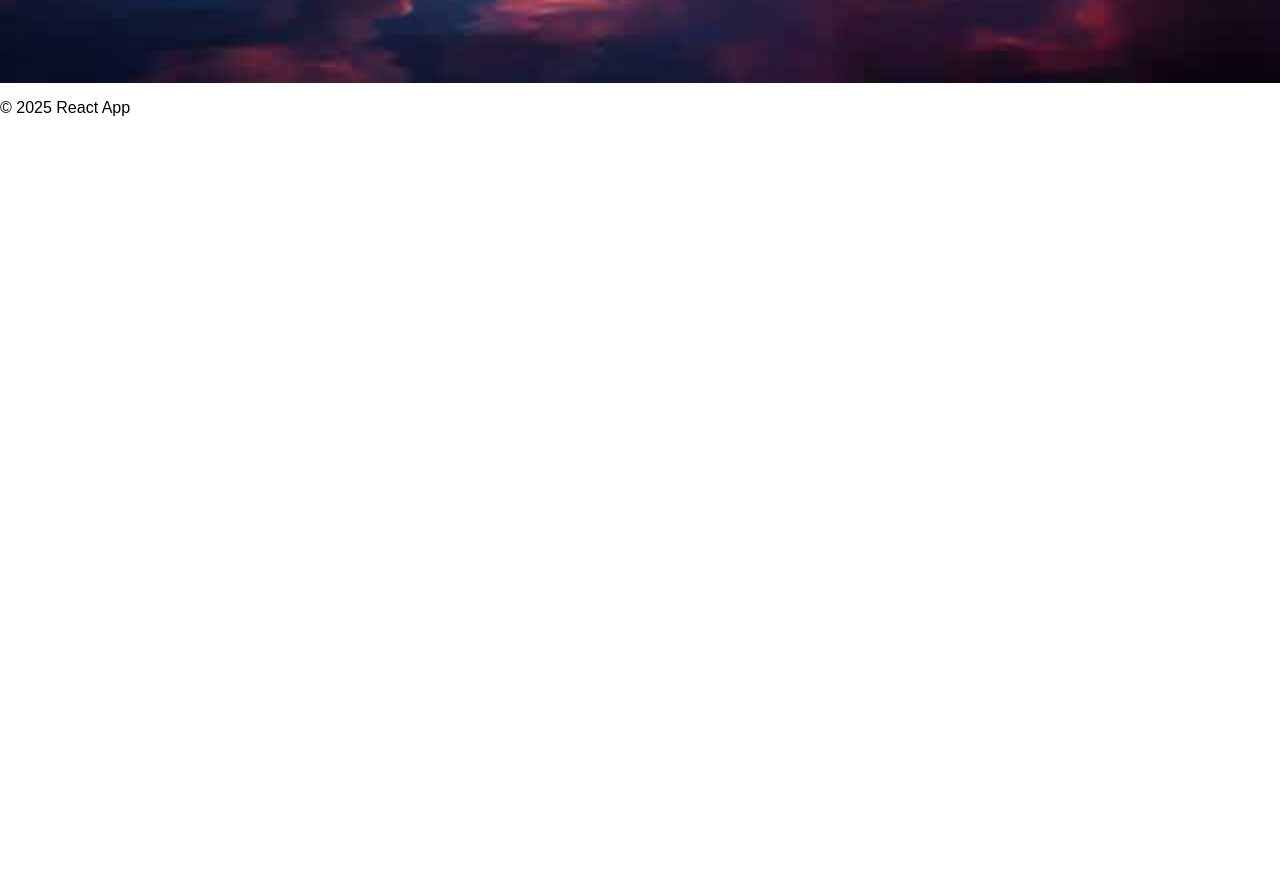
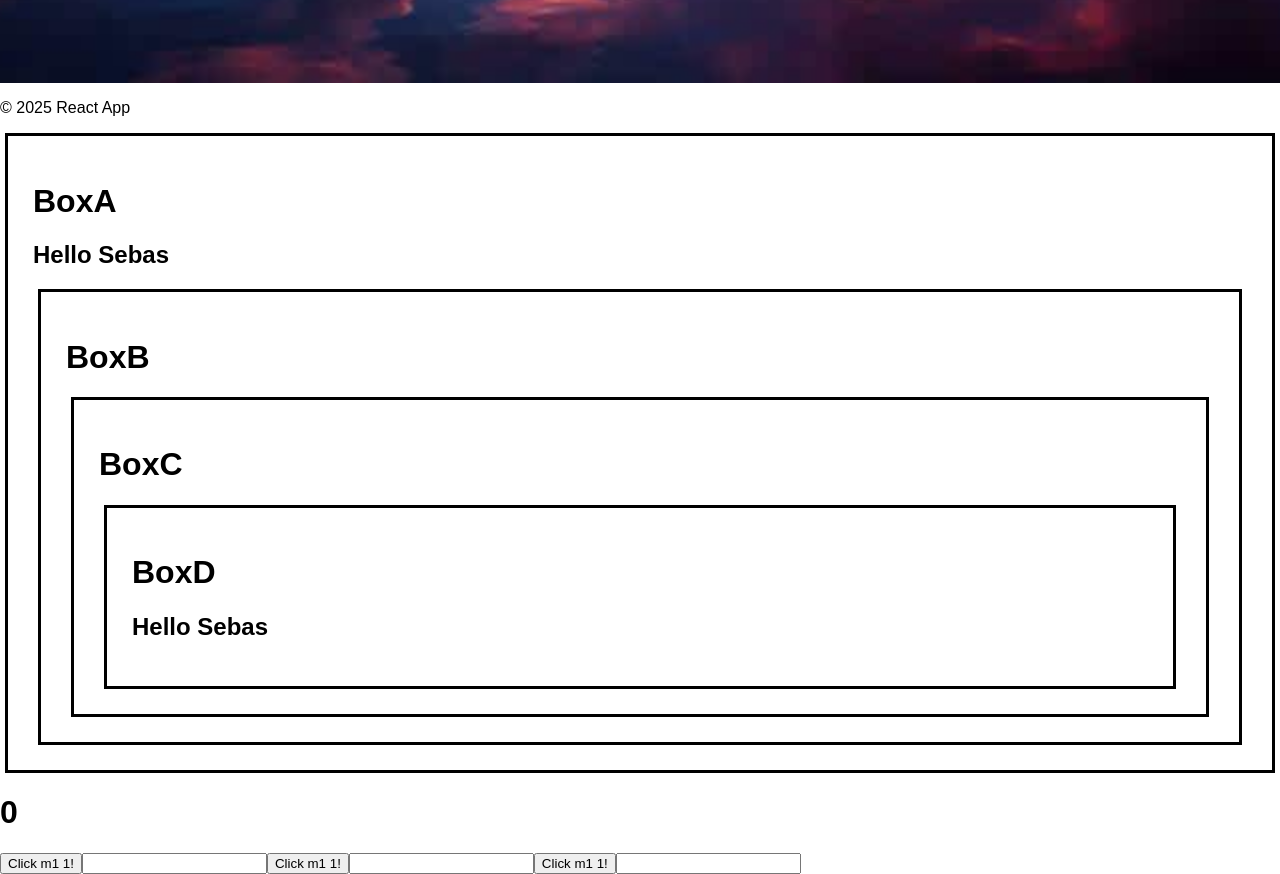
Before and after one commit to sebitcode/react-app, a React (Vite) app: page / in a window 1280 px wide. Shown: the part 3944-4818 px from the top of the page. Before the commit the page ends 4077 px from the top, so only its background shows below. Built offline with nearby package versions, Linux system fonts and the light colour scheme.

Commit message:
i have learned how to use createContext useContext and useRef

```diff
--- a/src/App.jsx
+++ b/src/App.jsx
@@ -13,6 +13,8 @@ import Car from './Components/Car/Car.jsx';
 import Food from './Components/Food/Food.jsx';
 import Display from './Components/Display/Display.jsx';
 import Clock from './Components/Clock/Clock.jsx';
+import BoxA from './Components/Box/BoxA.jsx';
+import Focus from './Components/Focus/Focus.jsx';
 
 
 function App() {
@@ -55,6 +57,8 @@ function App() {
       <Display />
       <Clock />
       <Footer />
+      <BoxA />
+      <Focus />
     </>
   );
 }
--- /dev/null
+++ b/src/Components/Box/Box.css
@@ -0,0 +1,5 @@
+.box{
+    border: 3px solid;
+    padding: 25px;
+    margin: 0 5px;
+}
--- /dev/null
+++ b/src/Components/Box/BoxA.jsx
@@ -0,0 +1,18 @@
+import { useState } from "react"
+import { UserContext } from "./Context/UserContext";
+import "./Box.css";
+import BoxB from "./BoxB";
+
+function BoxA(){
+    const [user] = useState("Sebas");
+
+    return  <div className="box">
+                <h1>BoxA</h1>
+                <h2>Hello {`${user}`}</h2>
+                <UserContext.Provider value={user}>
+                    <BoxB />
+                </UserContext.Provider>
+            </div>
+}
+
+export default BoxA
--- /dev/null
+++ b/src/Components/Box/BoxB.jsx
@@ -0,0 +1,11 @@
+import BoxC from "./BoxC"
+
+function BoxB(){
+
+    return  <div className="box">
+                <h1>BoxB</h1>
+                <BoxC />
+            </div>
+}
+
+export default BoxB
--- /dev/null
+++ b/src/Components/Box/BoxC.jsx
@@ -0,0 +1,11 @@
+import BoxD from "./BoxD"
+
+function BoxC(){
+
+    return  <div className="box">
+                <h1>BoxC</h1>
+                <BoxD />
+            </div>
+}
+
+export default BoxC
--- /dev/null
+++ b/src/Components/Box/BoxD.jsx
@@ -0,0 +1,13 @@
+import { useContext } from "react"
+import { UserContext } from "./Context/UserContext"
+
+function BoxD(){
+    const user = useContext(UserContext);
+
+    return  <div className="box">
+                <h1>BoxD</h1>
+                <h2>Hello {`${user}`}</h2>
+            </div>
+}
+
+export default BoxD
--- /dev/null
+++ b/src/Components/Box/Context/UserContext.jsx
@@ -0,0 +1,3 @@
+import { createContext } from "react";
+
+export const UserContext = createContext();
--- /dev/null
+++ b/src/Components/Focus/Focus.jsx
@@ -0,0 +1,56 @@
+import { useRef, useEffect } from "react";
+
+
+function Focus(){
+
+    const h1Tag = useRef(null);
+    const inputRef1 = useRef(null);
+    const inputRef2 = useRef(null);
+    const inputRef3 = useRef(null);
+
+    useEffect(() => {
+        console.log("COMPONENT RENDERED");
+    });
+
+    function handleClick1(){
+        h1Tag.current.innerHTML += 1;
+        inputRef1.current.focus();
+        inputRef1.current.style.backgroundColor = "yellow";
+        inputRef2.current.style.backgroundColor = "";
+        inputRef3.current.style.backgroundColor = "";
+    }
+    function handleClick2(){
+        inputRef2.current.focus();
+        inputRef1.current.style.backgroundColor = "";
+        inputRef2.current.style.backgroundColor = "yellow";
+        inputRef3.current.style.backgroundColor = "";
+    }
+    function handleClick3(){
+        inputRef3.current.focus();
+        inputRef1.current.style.backgroundColor = "";
+        inputRef2.current.style.backgroundColor = "";
+        inputRef3.current.style.backgroundColor = "yellow";
+    }
+
+    return (
+        <div>
+            <h1 ref={h1Tag}>0</h1>
+            <button onClick={handleClick1}>
+                Click m1 1!
+            </button>
+            <input ref={inputRef1} />
+
+            <button onClick={handleClick2}>
+                Click m1 1!
+            </button>
+            <input ref={inputRef2} />
+
+            <button onClick={handleClick3}>
+                Click m1 1!
+            </button>
+            <input ref={inputRef3} />
+        </div>
+    )
+}
+
+export default Focus
```
